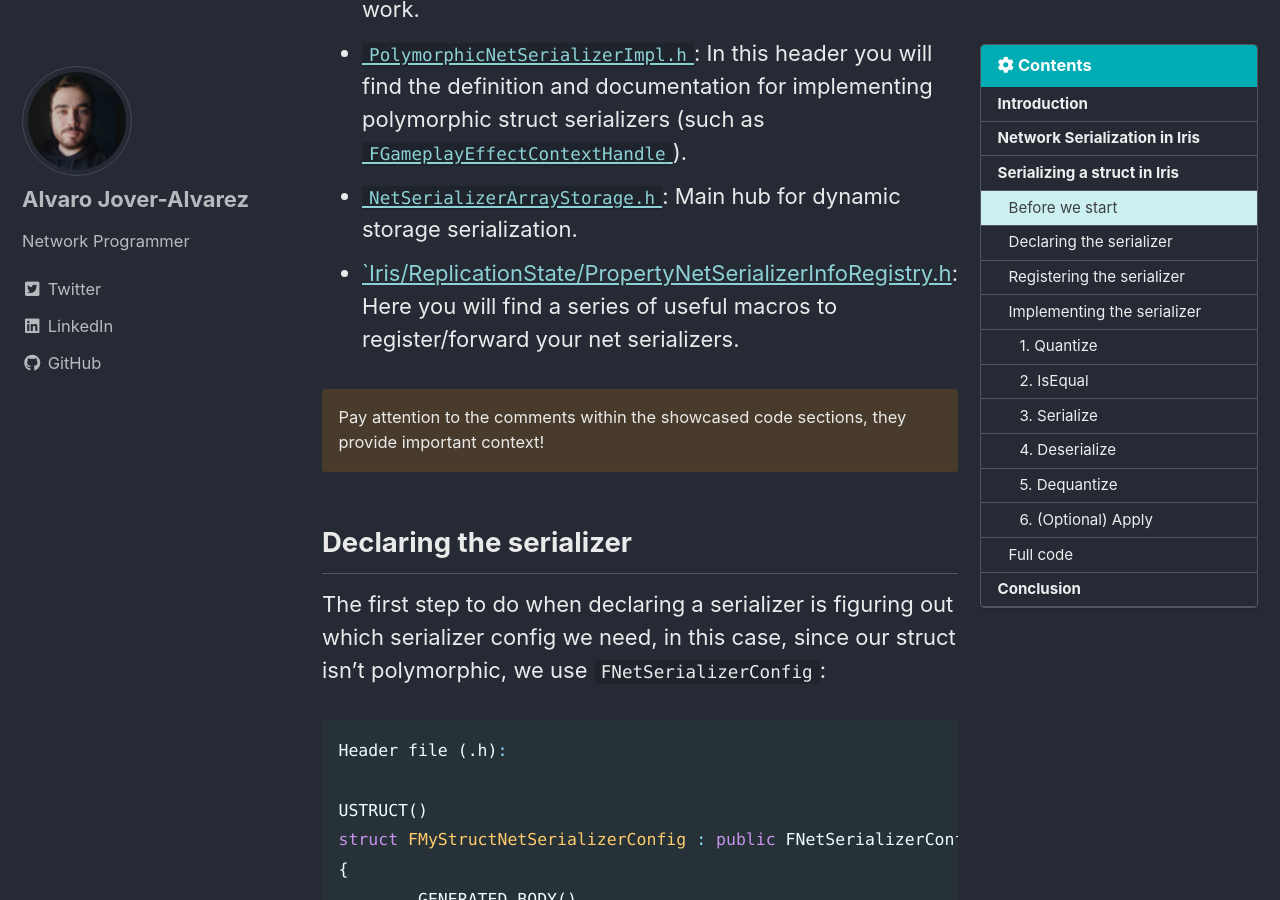
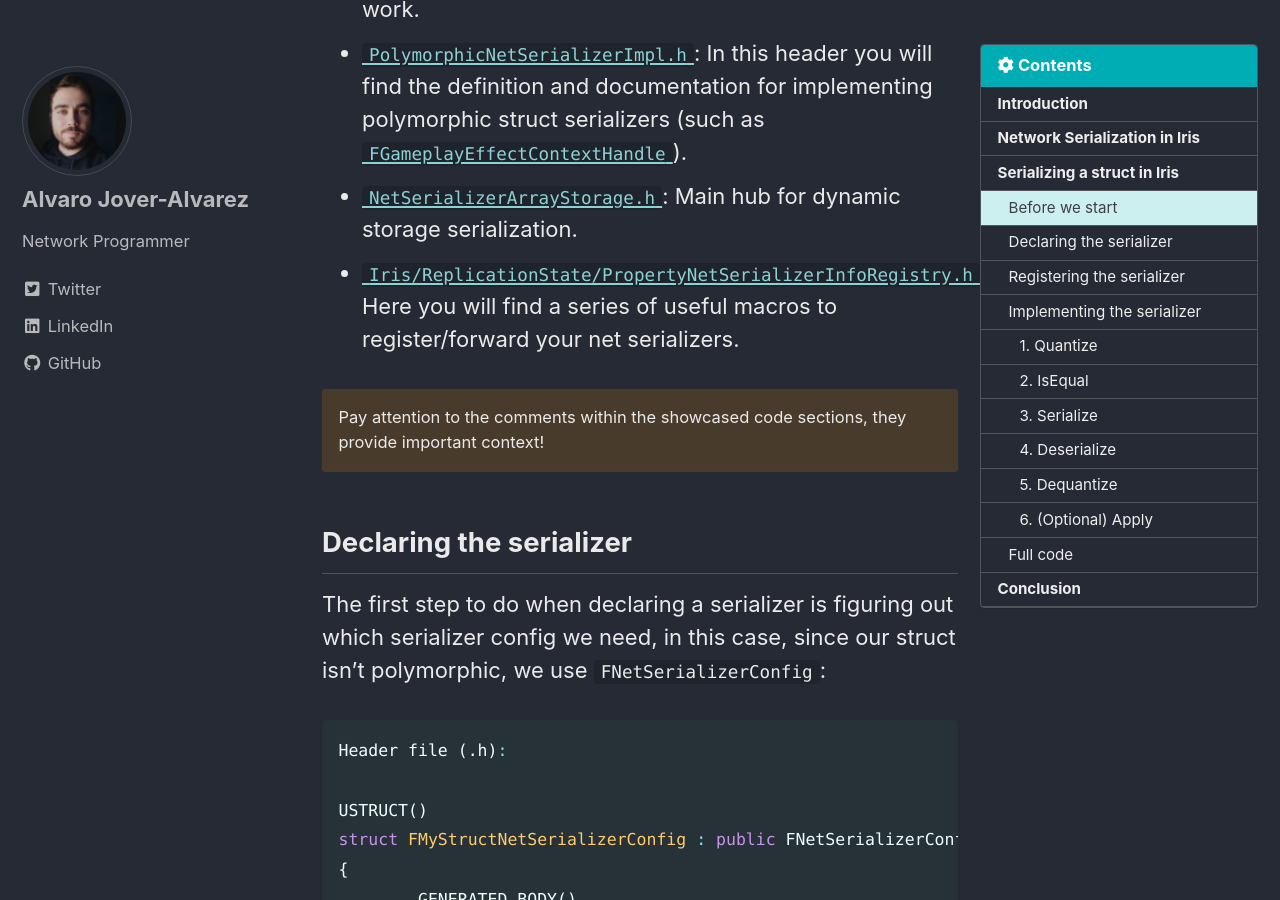
Before and after one commit to vorixo/devtricks, a Jekyll site: the page built from _posts/2026-02-08-iris-netserializers.md, in a window 1280 px wide and 900 px high, scrolled down 4986 px. Built offline with Jekyll 4.4.1, drawn with Linux system fonts in a browser that asks for light colours; cached includes are drawn as plain includes.

Commit message:
[UPD] Fixing typo

```diff
--- a/_posts/2026-02-08-iris-netserializers.md
+++ b/_posts/2026-02-08-iris-netserializers.md
@@ -102,7 +102,7 @@ Since the documentation is scarce at the time of writing, I recommend the reader
   * [`NetSerializer.h`](https://github.com/EpicGames/UnrealEngine/blob/release/Engine/Source/Runtime/Net/Iris/Public/Iris/Serialization/NetSerializer.h): Here you will find the definition and documentation of each variable, function, class and struct that can be part of your network serializers. Contains very valuable information of how Iris' serializers work.
   * [`PolymorphicNetSerializerImpl.h`](https://github.com/EpicGames/UnrealEngine/blob/release/Engine/Source/Runtime/Net/Iris/Public/Iris/Serialization/PolymorphicNetSerializerImpl.h): In this header you will find the definition and documentation for implementing polymorphic struct serializers (such as [`FGameplayEffectContextHandle`](https://github.com/EpicGames/UnrealEngine/blob/release/Engine/Plugins/Runtime/GameplayAbilities/Source/GameplayAbilities/Private/Serialization/GameplayEffectContextHandleNetSerializer.cpp)).
   * [`NetSerializerArrayStorage.h`](https://github.com/EpicGames/UnrealEngine/blob/release/Engine/Source/Runtime/Net/Iris/Public/Iris/Serialization/NetSerializerArrayStorage.h): Main hub for dynamic storage serialization.
-  * [`Iris/ReplicationState/PropertyNetSerializerInfoRegistry.h](https://github.com/EpicGames/UnrealEngine/blob/release/Engine/Source/Runtime/Net/Iris/Public/Iris/ReplicationState/PropertyNetSerializerInfoRegistry.h): Here you will find a series of useful macros to register/forward your net serializers.
+  * [`Iris/ReplicationState/PropertyNetSerializerInfoRegistry.h`](https://github.com/EpicGames/UnrealEngine/blob/release/Engine/Source/Runtime/Net/Iris/Public/Iris/ReplicationState/PropertyNetSerializerInfoRegistry.h): Here you will find a series of useful macros to register/forward your net serializers.
 
 Pay attention to the comments within the showcased code sections, they provide important context!
 {: .notice--warning}
```
